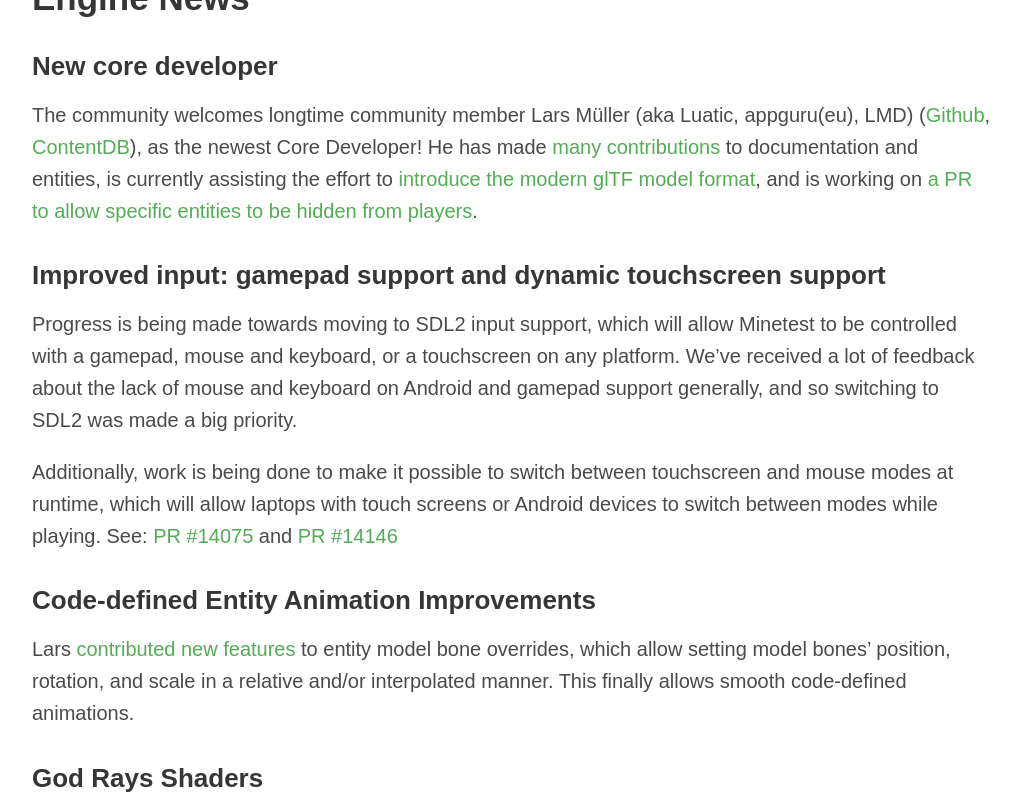
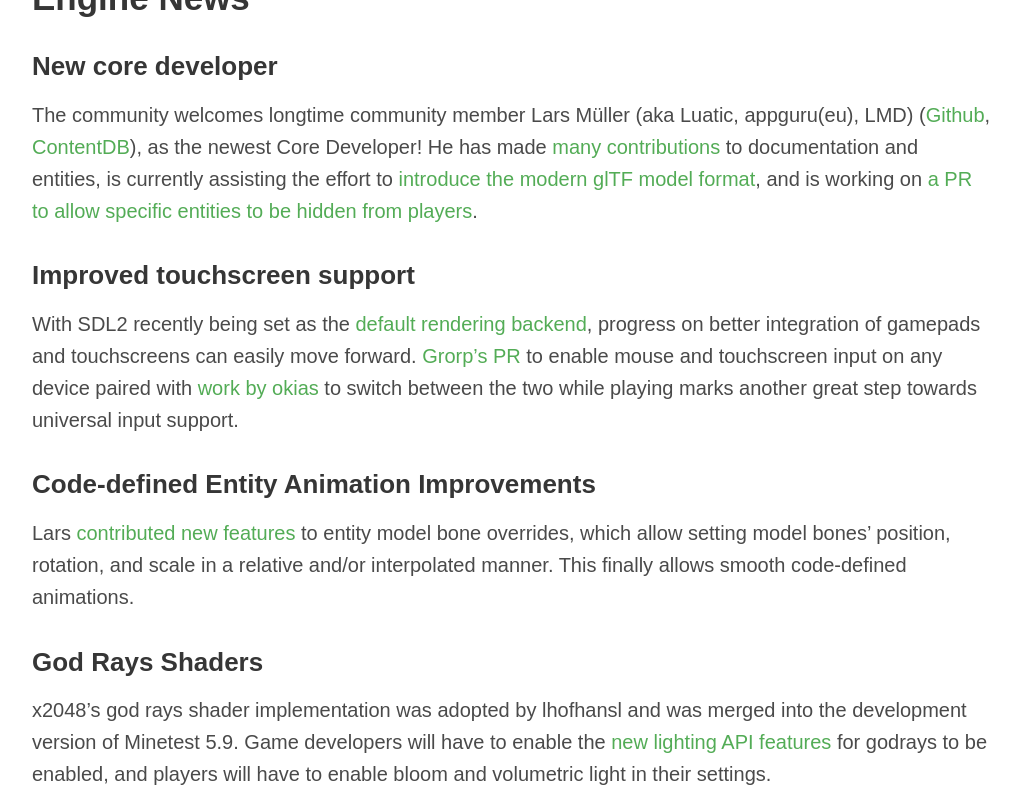
Before and after one commit to minetest/blog, a Jekyll site: the page built from _posts/2024-01-29-January.md, in a window 1280 px wide and 900 px high, scrolled down 905 px, cut to the strip 0-806 px from the top of the window. Shown: the whole strip, without its empty margins (128-1148 px from the left). Built offline with Jekyll 4.4.1, drawn with Linux system fonts in a browser that asks for light colours.

Commit message:
Rework input support section

```diff
--- a/_posts/2024-01-29-January.md
+++ b/_posts/2024-01-29-January.md
@@ -68,18 +68,13 @@
 currently assisting the effort to [introduce the modern glTF model format](https://github.com/minetest/minetest/pull/14234),
 and is working on [a PR to allow specific entities to be hidden from players](https://github.com/minetest/minetest/pull/13987).
 
-### Improved input: gamepad support and dynamic touchscreen support
+### Improved touchscreen support
 
-Progress is being made towards moving to SDL2 input support, which will allow
-Minetest to be controlled with a gamepad, mouse and keyboard, or a touchscreen
-on any platform. We’ve received a lot of feedback about the lack of mouse and
-keyboard on Android and gamepad support generally, and so switching to SDL2 was
-made a big priority.
-
-Additionally, work is being done to make it possible to switch between
-touchscreen and mouse modes at runtime, which will allow laptops with touch
-screens or Android devices to switch between modes while playing.
-See: [PR #14075](https://github.com/minetest/minetest/pull/14075) and [PR #14146](https://github.com/minetest/minetest/pull/14146)
+With SDL2 recently being set as the [default rendering backend](https://github.com/minetest/irrlicht/pull/209),
+progress on better integration of gamepads and touchscreens can easily move forward.
+[Grorp's PR](https://github.com/minetest/minetest/pull/14146) to enable mouse and touchscreen input on any device paired
+with [work by okias](https://github.com/minetest/minetest/pull/14075) to switch between the two while playing marks
+another great step towards universal input support.
 
 ### Code-defined Entity Animation Improvements
 
```
